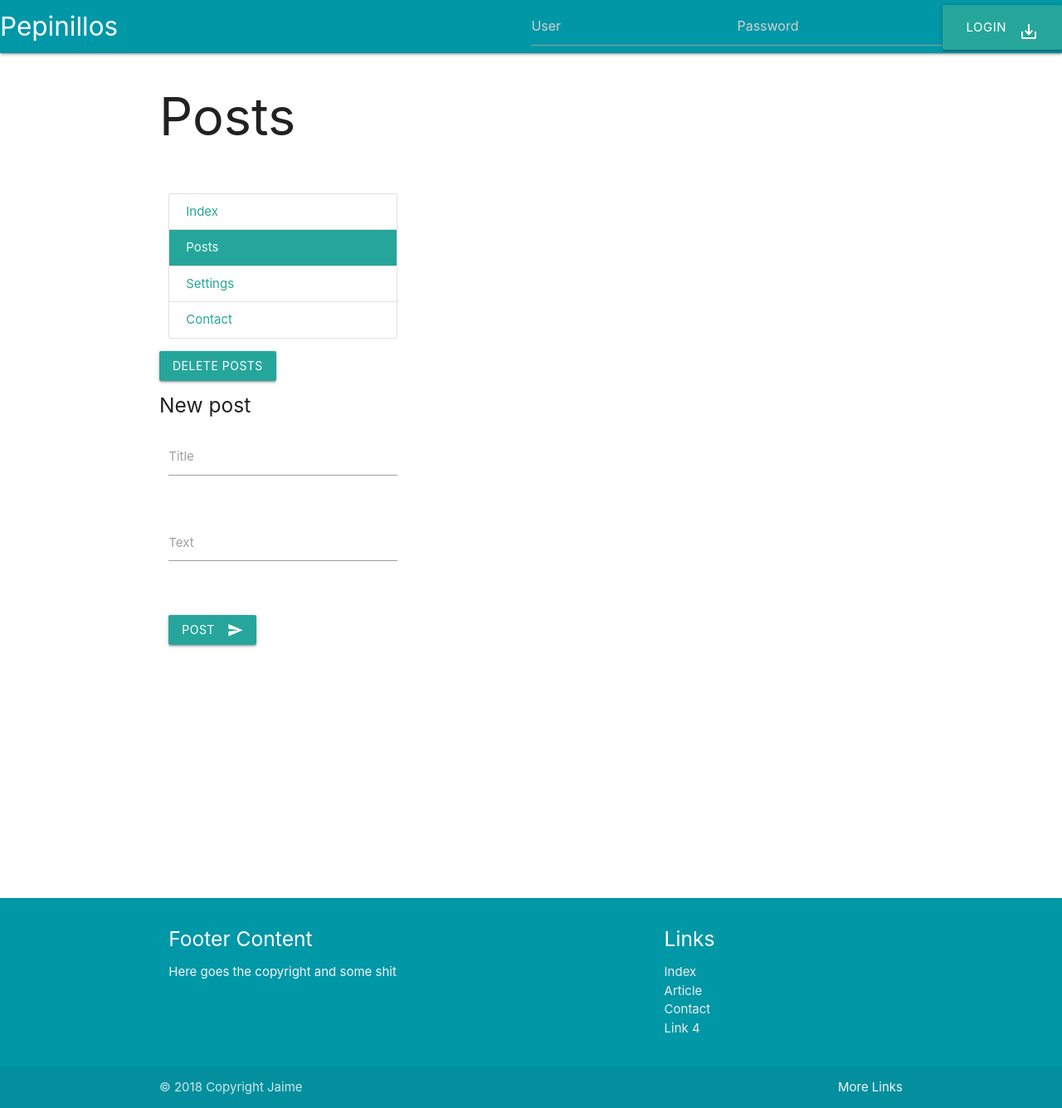
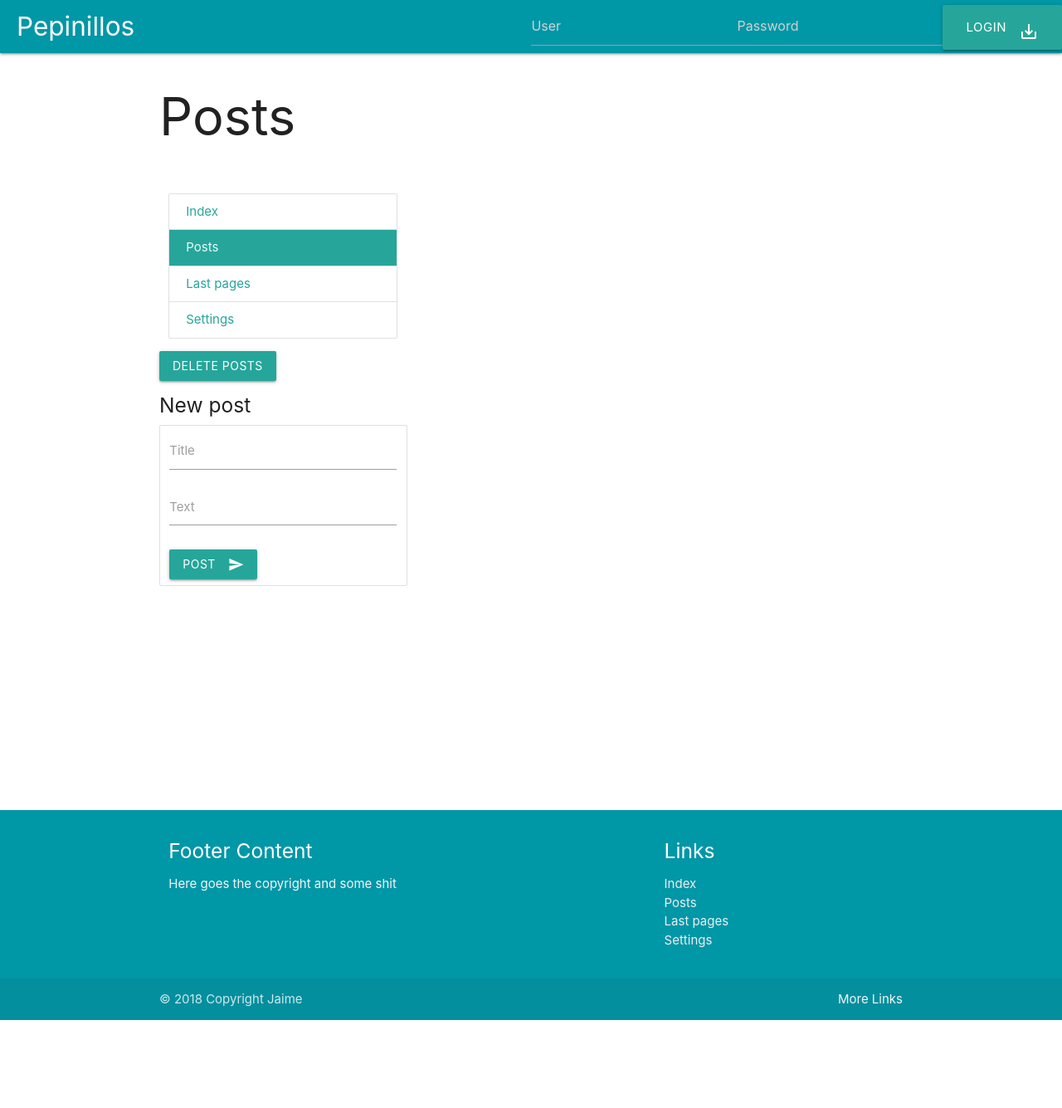
Before and after one commit to JaimeFriass/DAI, a Flask app: template practica3/app/templates/posts.html in a window 1280 px wide. Shown: the whole page at 83% size. After the commit the page ends 1229 px from the top, so only its background shows below. Run offline with Flask 2, Linux system fonts and the light colour scheme; the template is opened without the code that fills it, so the values that code supplies are empty.

Commit message:
Terminada P3

```diff
--- a/practica3/app/templates/layout.html
+++ b/practica3/app/templates/layout.html
@@ -44,10 +44,10 @@
         <div class="col l4 offset-l2 s12">
             <h5 class="white-text">Links</h5>
             <ul>
-            <li><a class="grey-text text-lighten-3" href="#!">Index</a></li>
-            <li><a class="grey-text text-lighten-3" href="#!">Article</a></li>
-            <li><a class="grey-text text-lighten-3" href="#!">Contact</a></li>
-            <li><a class="grey-text text-lighten-3" href="#!">Link 4</a></li>
+            <li><a class="grey-text text-lighten-3" href="/">Index</a></li>
+            <li><a class="grey-text text-lighten-3" href="/posts">Posts</a></li>
+            <li><a class="grey-text text-lighten-3" href="/last-pages">Last pages</a></li>
+            <li><a class="grey-text text-lighten-3" href="#!">Settings</a></li>
             </ul>
         </div>
         </div>
--- a/practica3/app/templates/posts.html
+++ b/practica3/app/templates/posts.html
@@ -7,14 +7,14 @@
         <div class="collection">
             <a href="/" class="collection-item">Index</a>
             <a href="/posts" class="collection-item active">Posts</a>
+            <a href="/last-pages" class="collection-item">Last pages</a>
             <a href="#!" class="collection-item">Settings</a>
-            <a href="#!" class="collection-item">Contact</a>
         </div>
 
         <div class="row">
                 <a class="btn waves-effect waves-light" href="/deleteposts">Delete posts</a>
                 <h5>New post</h5>
-                <div class="col s12">
+                <div class="col s12 new-post">
                     <form action='/newpost' method="POST">
                     <div class="row">
                         <div class="input-field col s12">
--- a/practica3/static/theme.css
+++ b/practica3/static/theme.css
@@ -6,3 +6,25 @@
     margin-top: 50px;
     margin-bottom: 250px;
 }
+
+.brand-logo {
+    margin-left: 20px;
+    text-shadow: 2px 2px rgb(19, 19, 19) 4px;
+}
+
+.new-post {
+    border: solid rgb(224, 224, 224) 0.5px;
+    padding: 20px;
+    border-radius: 2px;
+}
+.new-post input[type="text"] {
+    margin-top: 0px;
+}
+
+.new-post .row {
+    margin-bottom: 0px;
+}
+
+.new-post .input-field {
+    margin: 7px;
+}
```
Also changed, not shown: practica3/app/templates/article.html (+2 -7 lines), practica3/app/templates/lastpages.html (added, +23 -0 lines), practica3/run.py (+28 -1 lines).
